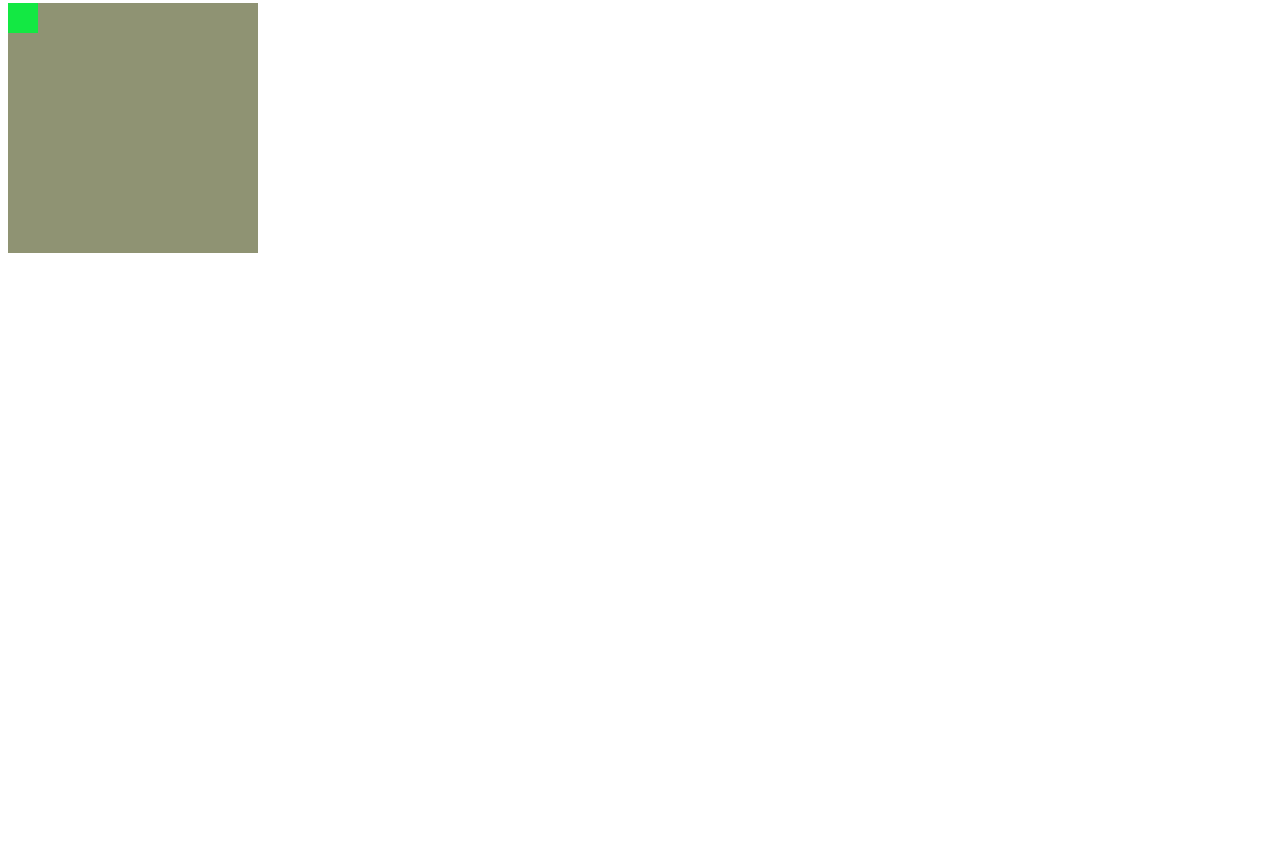
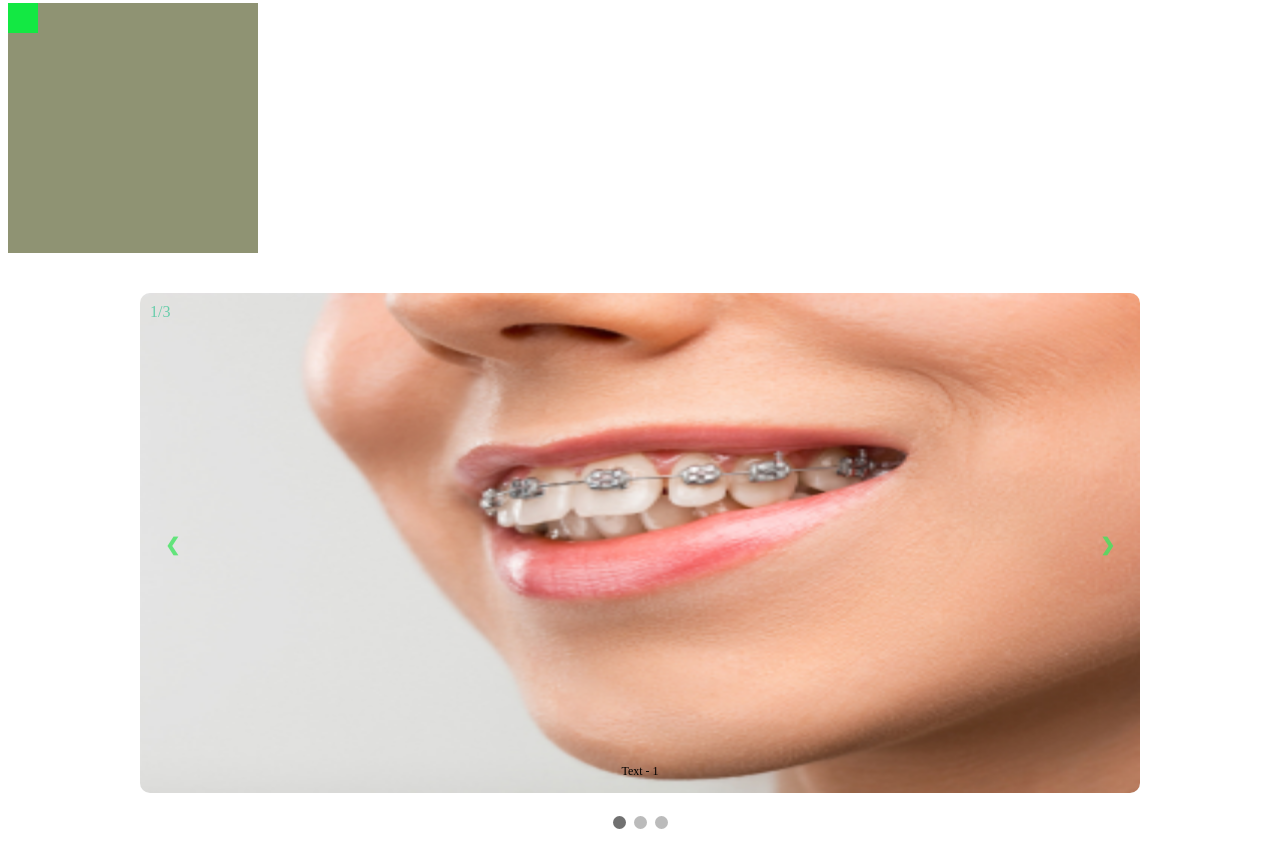
Before and after one commit to RudychikFedorV/Practice-JS, a plain HTML site: page index.html in a window 1280 px wide. Shown: the part 878-1739 px from the top of the page. Before the commit the page ends 1199 px from the top, so only its background shows below. Drawn offline with Linux system fonts and the light colour scheme.

Commit message:
mySlider

```diff
--- a/index.html
+++ b/index.html
@@ -113,7 +113,31 @@
 
     <!-- 8. Как сделать слайдер (Carousel) -->
     <div class="container8  py-20">
-
+        <div class="slider-container">
+            <div class="mySlider fade">
+                <div class="numbertxt">1/3</div>
+                <img src="./img/b-01.jpg" alt="foto" style="width: 100%;" class="fade-img">
+                <div class="text">Text - 1</div>
+            </div>
+            <div class="mySlider fade">
+                <div class="numbertxt">2/3</div>
+                <img src="./img/b-02.jpg" alt="foto" style="width: 100%;" class="fade-img">
+                <div class="text">Text - 2</div>
+            </div>
+            <div class="mySlider fade">
+                <div class="numbertxt">3/3</div>
+                <img src="./img/b-03.jpg" alt="foto" style="width: 100%;" class="fade-img">
+                <div class="text">Text - 3</div>
+            </div>
+            <a class="arrow prev" onclick="plusSlides(-1)">&#10094</a>
+            <a class="arrow next" onclick="plusSlides(1)">&#10095</a>
+        </div>
+        <br>
+        <div style="text-align: center;">
+            <span class="dot" onclick="currentSlide(1)"></span>
+            <span class="dot" onclick="currentSlide(2)"></span>
+            <span class="dot" onclick="currentSlide(3)"></span>
+        </div>
     </div>
 
     <script src="main.js"></script>
--- a/main.css
+++ b/main.css
@@ -114,3 +114,94 @@
 }
 
 /* 8. Как сделать слайдер (Carousel) */
+.slider-container {
+  max-width: 1000px;
+  position: relative;
+  margin-inline: auto;
+}
+.fade-img{
+  max-width: 1000px;
+  max-height: 500px;
+ border-radius: 10px;
+ overflow: hidden;
+}
+.fade-img img{
+  display: block;
+  object-fit: cover;
+  width: 100%;
+  height: 100%;
+}
+.arrow {
+  position: absolute;
+  top: 50%;
+  transform: translateY(-50%);
+  color: rgba(61, 228, 94, 0.779);
+  padding: 15px;
+  font-weight: bold;
+  font-size: 18px;
+  transition: 0.6s ease;
+  z-index: 9;
+  cursor: pointer;
+}
+.arrow:hover {
+  background-color: rgba(0, 0, 0, 0.897);
+}
+.prev {
+  left: 10px;
+  border-radius: 0 3px 3px 0;
+}
+.next {
+  right: 10px;
+  border-radius: 3px 0 0 3px;
+}
+.numbertxt{
+  position: absolute;
+  top: 10px;
+  left: 10px;
+  color: #66cdaa;
+}
+.text {
+  color: #000;
+  font-size: 12px;
+  padding: 8px 12px;
+  position: absolute;
+  bottom: 10px;
+  left: 50%;
+  transform: translateX(-50%);
+}
+.dot {
+  width: 13px;
+  height: 13px;
+  margin: 0 2px;
+  background-color: #bbb;
+  border-radius: 50%;
+  display: inline-block;
+  transition: background-color 0.6s ease;
+  cursor: pointer;
+}
+.active,
+.dot:hover {
+  background-color: #717171;
+}
+.fade {
+  -webkit-animation-name: fade;
+  -webkit-animation-duration: 1.5s;
+  animation-name: fade;
+  animation-duration: 1.5s;
+}
+@-webkit-keyframes fade {
+  from {
+    opacity: 0.4;
+  }
+  to {
+    opacity: 1;
+  }
+}
+@keyframes fade {
+  from {
+    opacity: 0.4;
+  }
+  to {
+    opacity: 1;
+  }
+}
--- a/main.js
+++ b/main.js
@@ -160,3 +160,33 @@ const container7 = () => {
 };
 
 // 8. Как сделать слайдер (Carousel)
+let slideIndex = 1;
+
+const plusSlides = (n) => {
+  showSlides((slideIndex += n));
+};
+const currentSlide = (n) => {
+  showSlides((slideIndex = n));
+};
+const showSlides = (n) => {
+  let index;
+  const slides = document.getElementsByClassName("mySlider");
+  const dots = document.getElementsByClassName("dot");
+
+  if (n > slides.length) {
+    slideIndex = 1;
+  }
+  if (n < 1) {
+    slideIndex = slides.length;
+  }
+
+  for (let index = 0; index < slides.length; index++) {
+    slides[index].style.display = "none";
+  }
+  for (let index = 0; index < dots.length; index++) {
+    dots[index].className = dots[index].className.replace("active", "");
+  }
+  slides[slideIndex - 1].style.display = "block";
+  dots[slideIndex - 1].className += " active";
+};
+showSlides(slideIndex);
```
Also changed, not shown: img/b-01.jpg (added), img/b-02.jpg (added), img/b-03.jpg (added).
